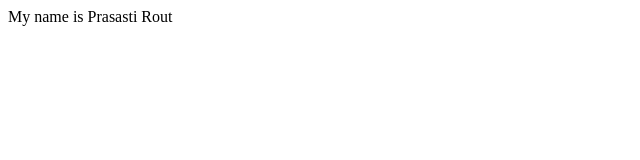
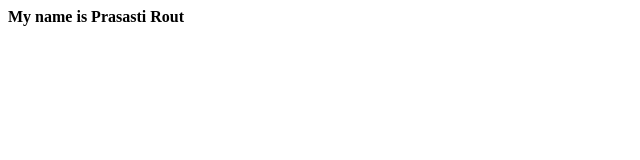
Before and after one commit to Prasastirout/CSW, a plain HTML site: page index.html in a window 1280 px wide. Shown: the full height of the page, 0-640 px from the left. Drawn offline with Linux system fonts and the light colour scheme.

Commit message:
Update index.html

```diff
--- a/index.html
+++ b/index.html
@@ -1,5 +1,5 @@
 <html>
   <centre>
-    <p> My name is Prasasti Rout</p>
+    <p> <b> My name is Prasasti Rout </b></p>
   </centre>
 </html>
```
